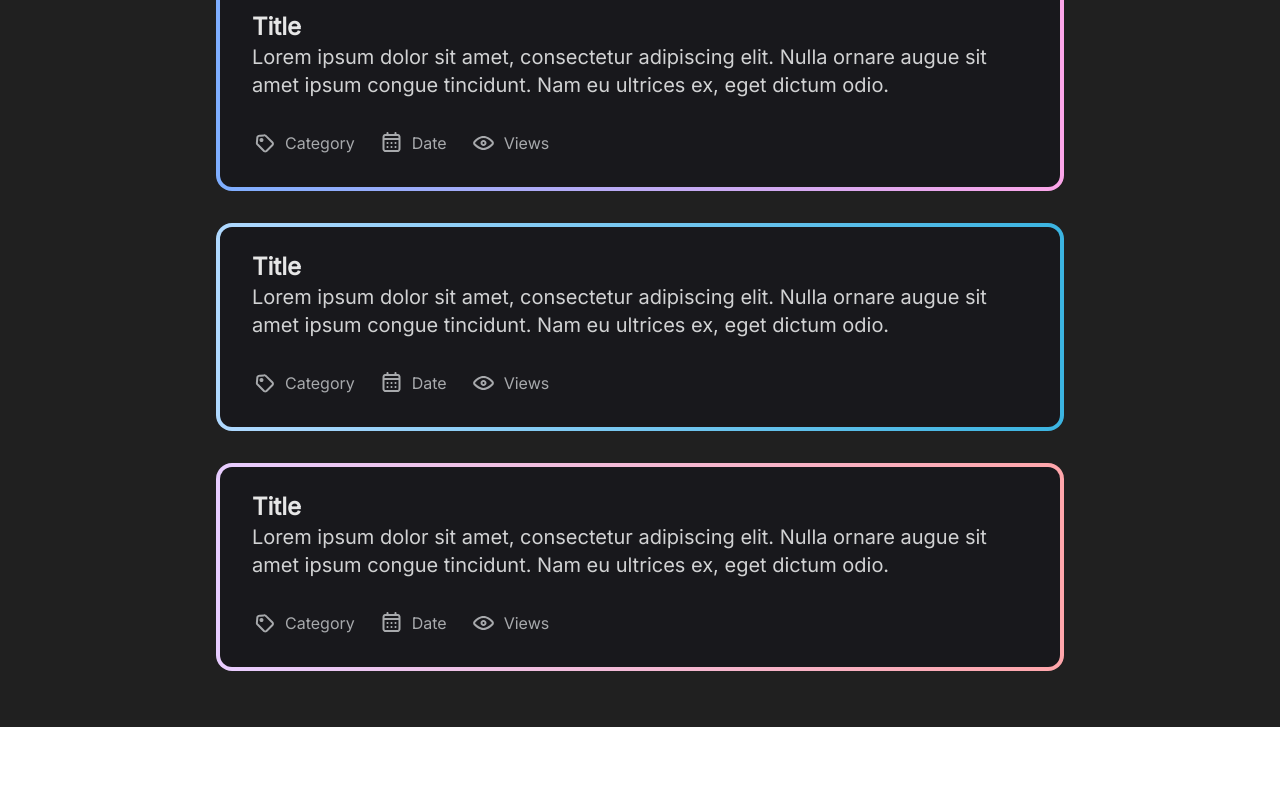
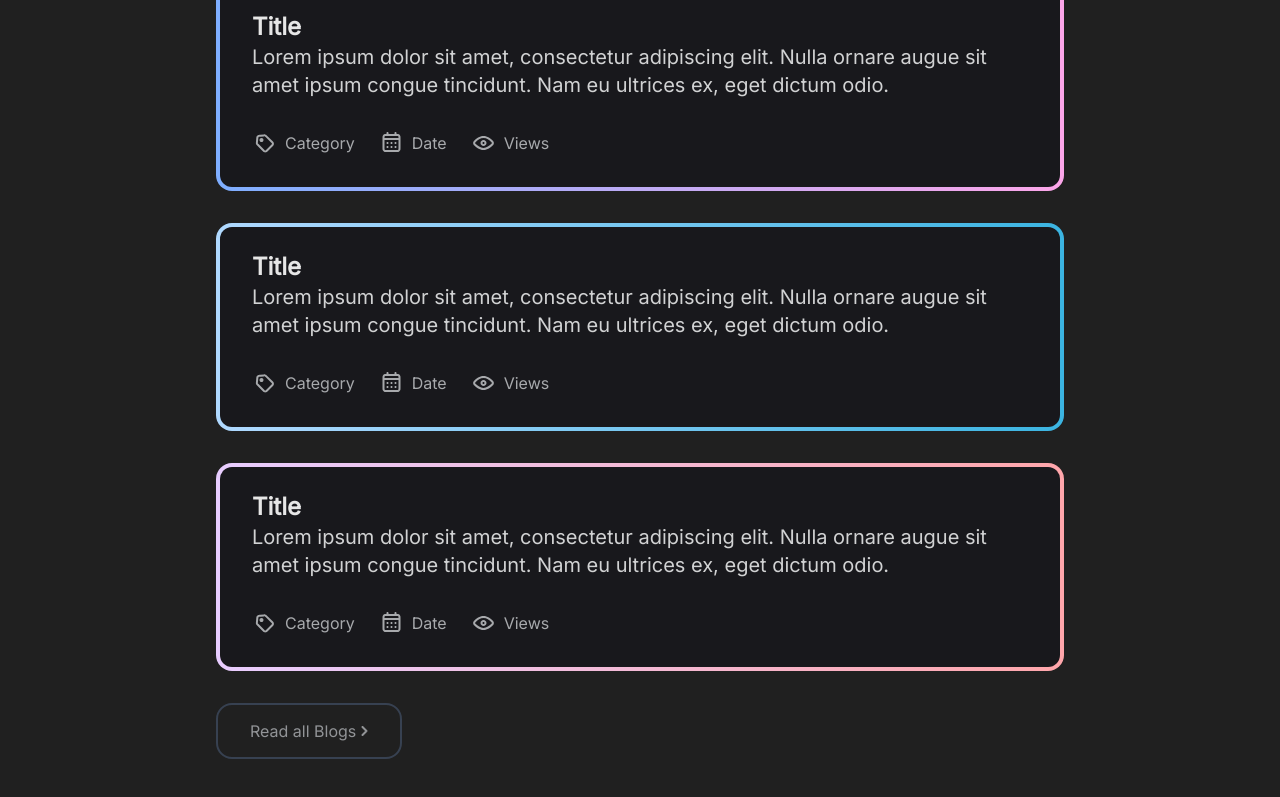
Before and after one commit to deepso7/deepso.dev, a Next.js app: page / in a window 1280 px wide. Shown: the part 545-1342 px from the top of the page. Before the commit the page ends 1272 px from the top, so only its background shows below. Built offline with nearby package versions, Linux system fonts and the light colour scheme; a web font is replaced by a local one.

Commit message:
add Read all Blogs button

```diff
--- /dev/null
+++ b/src/components/Button.tsx
@@ -0,0 +1,23 @@
+const Arrow = () => (
+  <svg
+    width="7"
+    height="10"
+    viewBox="0 0 7 10"
+    fill="none"
+    xmlns="http://www.w3.org/2000/svg"
+  >
+    <path
+      d="M2.20808 0.292893C1.81756 -0.0976311 1.18439 -0.0976311 0.79387 0.292893C0.403345 0.683417 0.403345 1.31658 0.79387 1.70711L2.20808 0.292893ZM5.50098 5L6.20808 5.70711C6.59861 5.31658 6.59861 4.68342 6.20808 4.29289L5.50098 5ZM0.79387 8.29289C0.403345 8.68342 0.403345 9.31658 0.79387 9.70711C1.18439 10.0976 1.81756 10.0976 2.20808 9.70711L0.79387 8.29289ZM0.79387 1.70711L4.79387 5.70711L6.20808 4.29289L2.20808 0.292893L0.79387 1.70711ZM4.79387 4.29289L0.79387 8.29289L2.20808 9.70711L6.20808 5.70711L4.79387 4.29289Z"
+      fill="#929497"
+    />
+  </svg>
+);
+
+const Button: React.FC<{ text: string }> = ({ text }) => (
+  <button className="pr- flex h-14 w-fit items-center rounded-2xl border-2 border-[#374151] px-8 text-[#929497]">
+    {text}&nbsp;
+    <Arrow />
+  </button>
+);
+
+export default Button;
--- a/src/pages/index.tsx
+++ b/src/pages/index.tsx
@@ -1,5 +1,6 @@
 import type { NextPage } from "next";
 import NextImage from "next/future/image";
+import Button from "../components/Button";
 import Container from "../components/Container";
 import FeatureCard from "../components/FeatureCard";
 
@@ -45,6 +46,7 @@
         <FeatureCard gradient="from-[#7EAEFF] to-[#FCA6E9]" />
         <FeatureCard gradient="from-[#B0D9FF] to-[#3BB4E1]" />
         <FeatureCard gradient="from-[#E8CDFF] to-[#FFA6AB]" />
+        <Button text="Read all Blogs" />
       </div>
     </div>
   </Container>
```
